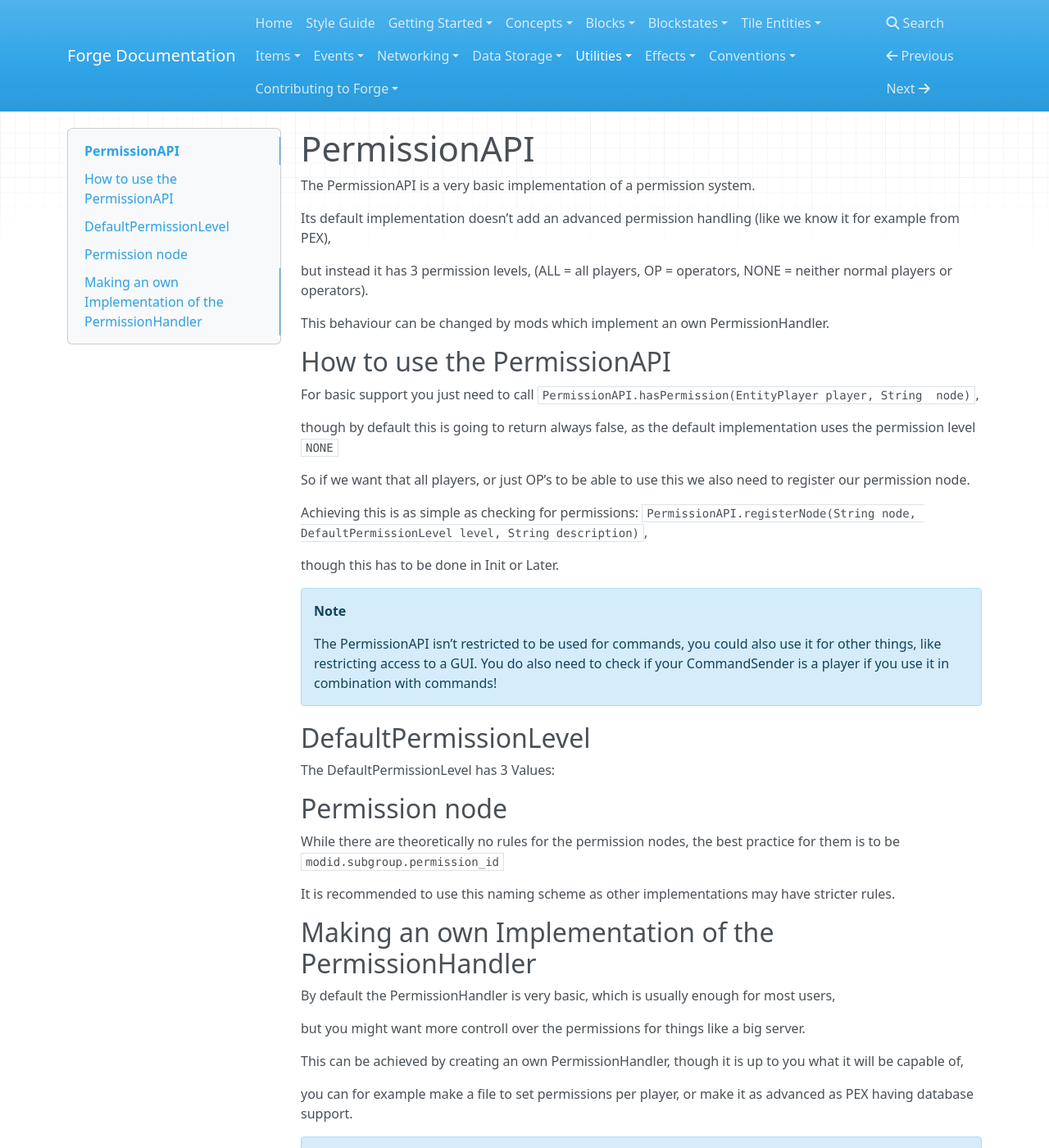
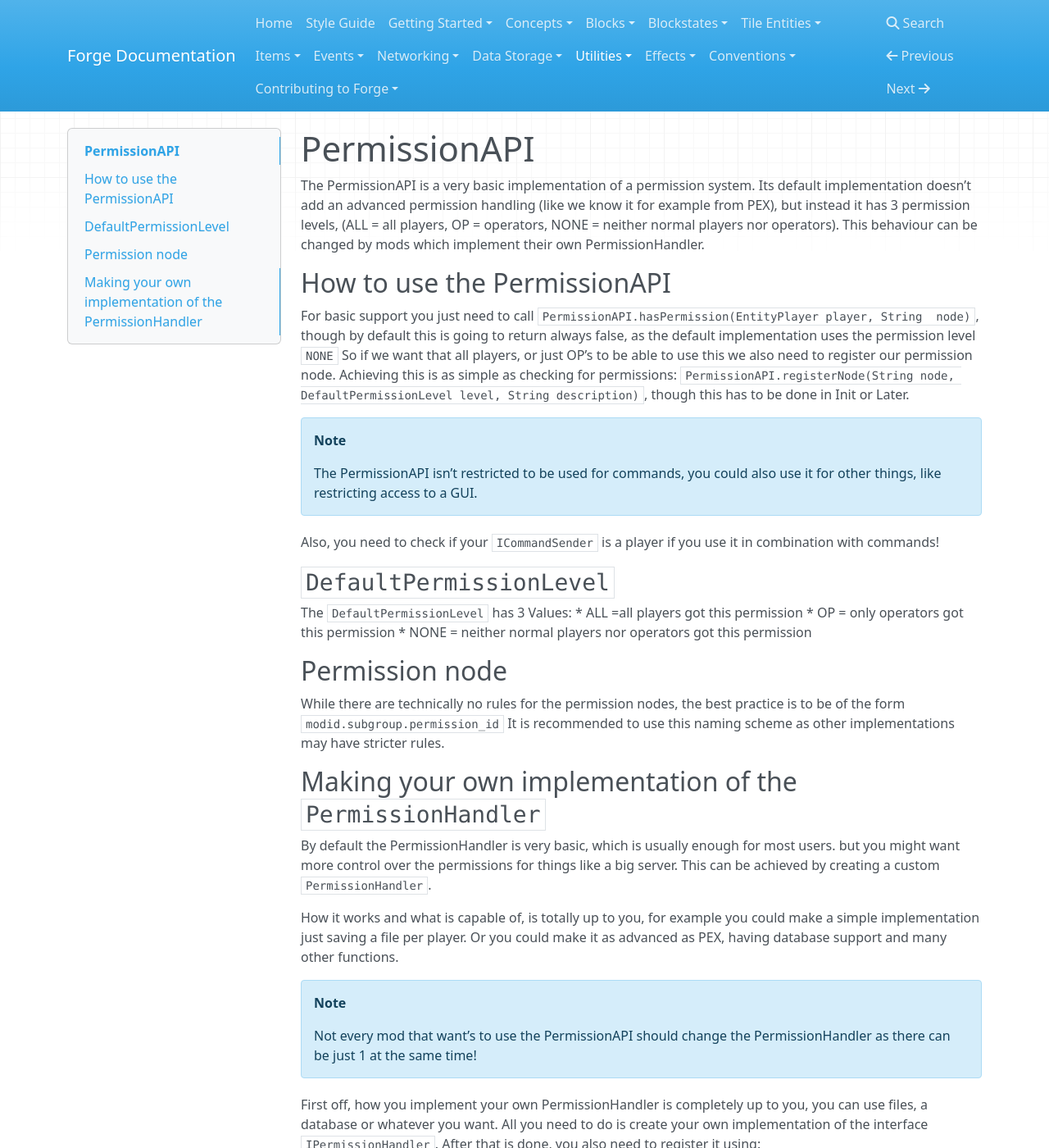
Before and after one commit to MinecraftForge/Documentation, an MkDocs documentation site: the page built from docs/utilities/permissionapi.md, in a window 1280 px wide and 1400 px high. Shown: the whole window at 82% size. Built offline with MkDocs 1.6.1, drawn with Linux system fonts in a browser that asks for light colours; nearby versions of some CDN libraries; old or Windows-style settings are respelled for this version of MkDocs; some of the changed text lies outside the part shown.

Commit message:
Fixed more typos, grammar errors, and fixed the "DefaultPermissionLevel" section

```diff
--- a/docs/utilities/permissionapi.md
+++ b/docs/utilities/permissionapi.md
@@ -2,61 +2,53 @@ PermissionAPI
 =============
 
 The PermissionAPI is a very basic implementation of a permission system.
-
 Its default implementation doesn't add an advanced permission handling (like we know it for example from PEX),
-
-but instead it has 3 permission levels, (ALL = all players, OP = operators, NONE = neither normal players or operators).
-
-This behaviour can be changed by mods which implement an own PermissionHandler.
+but instead it has 3 permission levels, (ALL = all players, OP = operators, NONE = neither normal players nor operators).
+This behaviour can be changed by mods which implement their own PermissionHandler.
 
 How to use the PermissionAPI
 -----------------------------
 
 For basic support you just need to call `PermissionAPI.hasPermission(EntityPlayer player, String  node)`,
-
 though by default this is going to return always false, as the default implementation uses the permission level `NONE`
-
 So if we want that all players, or just OP's to be able to use this  we also need to register our permission node.
-
 Achieving this is as simple as checking for permissions: `PermissionAPI.registerNode(String node, DefaultPermissionLevel level, String description)`,
-
 though this has to be done in Init or Later.
 
 !!! note
     The PermissionAPI isn't restricted to be used for commands, you could also use it for other things, like restricting access to a GUI.
-    You do also need to check if your CommandSender is a player if you use it in combination with commands!
+   Also, you need to check if your `ICommandSender` is a player if you use it in combination with commands!
 
-DefaultPermissionLevel
+`DefaultPermissionLevel`
 --------------
 
-The DefaultPermissionLevel has 3 Values:
+The `DefaultPermissionLevel` has 3 Values:
+* ALL =all players got this permission
+* OP = only operators got this permission
+* NONE = neither normal players nor operators got this permission
 
 Permission node
 ---------------------------------------
 
-While there are theoretically no rules for the permission nodes, the best practice for them is to be `modid.subgroup.permission_id`
-
+While there are technically no rules for the permission nodes, the best practice is to be of the form `modid.subgroup.permission_id`
 It is recommended to use this naming scheme as other implementations may have stricter rules.
 
-Making an own Implementation of the PermissionHandler
+Making your own implementation of the `PermissionHandler`
 --------------------------------------
 
-By default the PermissionHandler is very basic, which is usually enough for most users,
+By default the PermissionHandler is very basic, which is usually enough for most users.
+but you might want more control over the permissions for things like a big server.
+This can be achieved  by creating a custom `PermissionHandler`.
 
-but you might want more controll over the permissions for things like a big server.
-
- This can be achieved  by creating an own PermissionHandler, though it is up to you what it will be capable of,
-
- you can for example make a file to set permissions per player, or make it as advanced as PEX having database support.
+How it works and what is capable of, is totally up to you, for example you could make a simple implementation just saving a file per player.
+Or you could make it as advanced as PEX, having database support and many other functions.
 
 !!! note
     Not every mod that want's to use the PermissionAPI should change the PermissionHandler as there can be just 1 at the same time!
 
-First off, how you implement your own PermissionHandler is completly up to you, you can use files, a database or whatever you want.
-
-All you need to do is create an own instance of the interface `IPermissionHandler` and overwriting it's methods,
-
-after that is done, you also need to register it, this is done by calling `PermissionAPI.setPermissionHandler(IPermissionHandler handler)`
+First off, how you implement your own PermissionHandler is completely up to you, you can use files, a database or whatever you want.
+All you need to do is create your own implementation of the interface `IPermissionHandler`.
+After that is done, you also need to register it using:  `PermissionAPI.setPermissionHandler(IPermissionHandler handler)`
 
 !!! note
     You've got to set the Handler during PreInit!
```
